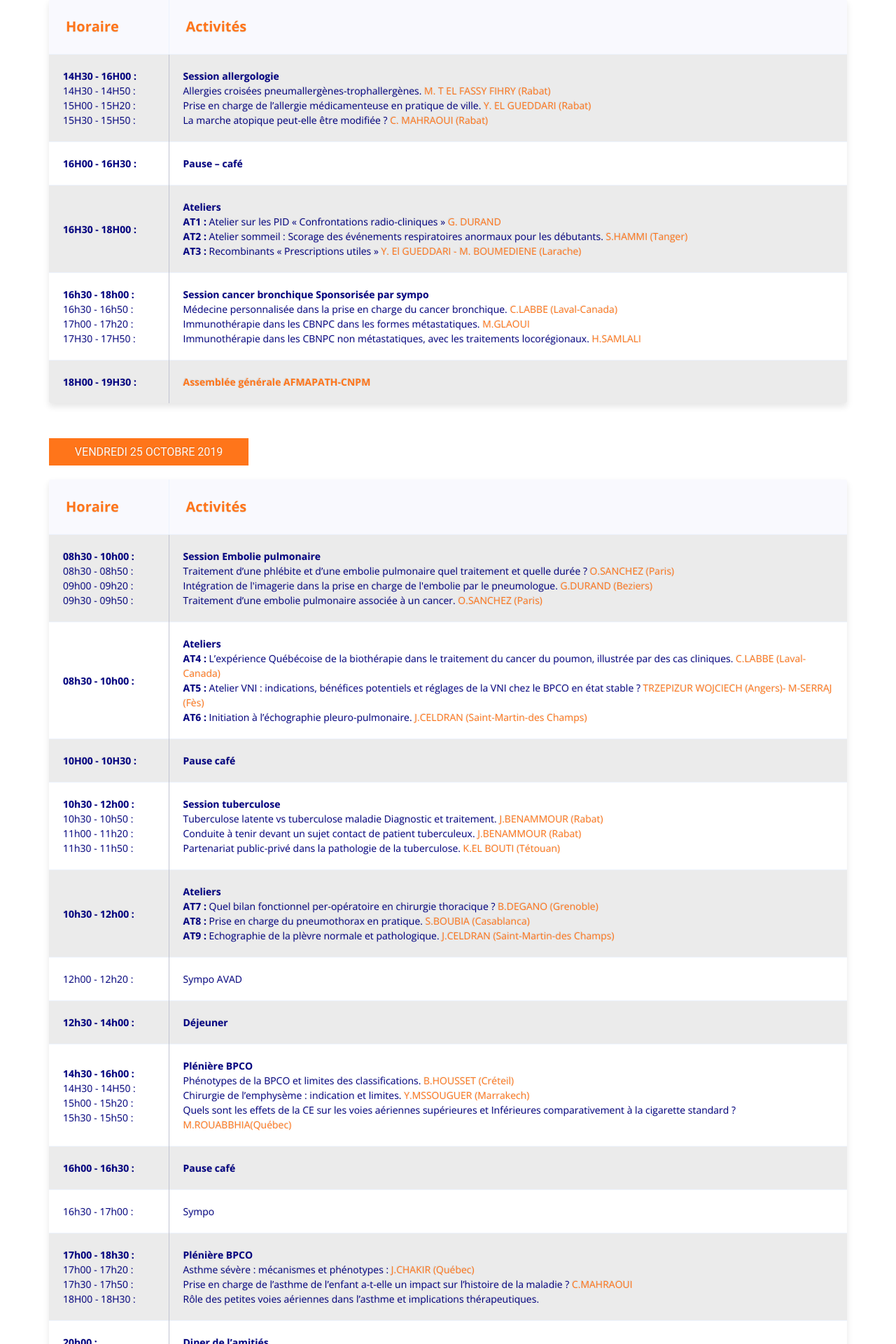
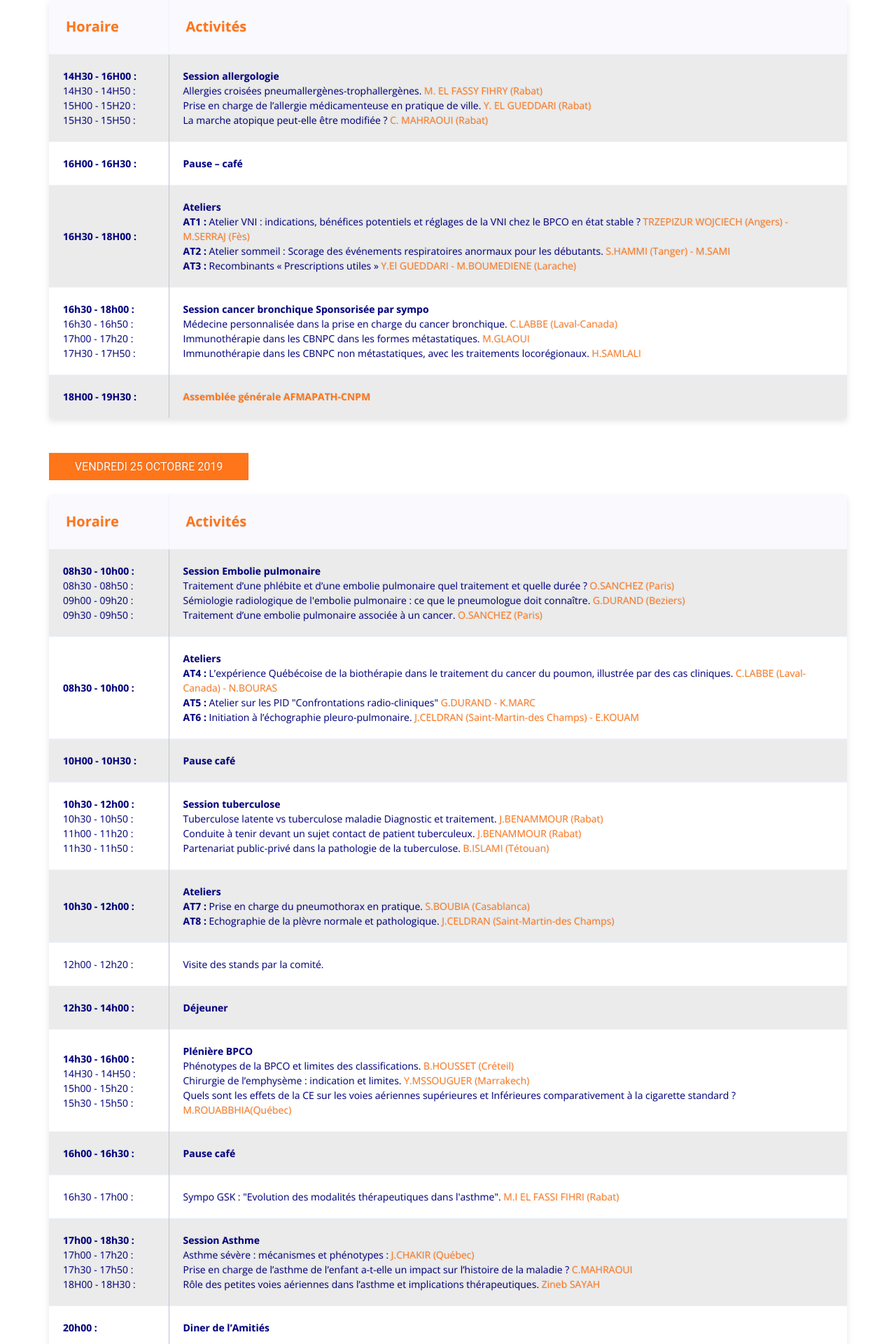
Before and after one commit to LifosForLifo/AFMAPATH, a Nuxt app: page /programme in a window 1280 px wide. Shown: the part 660-2580 px from the top of the page at 70% size. Built offline with nearby package versions, Linux system fonts and the light colour scheme.

Commit message:
add img_president and update mot_president

```diff
--- a/components/Footer.vue
+++ b/components/Footer.vue
@@ -86,7 +86,7 @@
                   <!-- Link back to Colorlib can't be removed. Template is licensed under CC BY 3.0. -->
                   Copyright &copy;
                   <i class="ti-heart" aria-hidden="true"></i> by
-                  <a href="#">LifoForLifos</a>
+                  <a href="#">Presperso</a>
                   <!-- Link back to Colorlib can't be removed. Template is licensed under CC BY 3.0. -->
                 </p>
               </div>
--- a/pages/mot-du-president.vue
+++ b/pages/mot-du-president.vue
@@ -14,6 +14,7 @@
                   <ul class="list cat-list">
                     <li class="font-weight-bold color-orange">Président :</li>
                     <li class="color-blue">Mohammed EL IBRAHIMI</li>
+                    <li> <img src="~assets/img/comites/president.jpeg" class="comite_img" alt=""> </li>
 
                     <li class="font-weight-bold color-orange mt-4">Vice-président :</li>
                     <li class="color-blue">Abdelilah TEBAY</li>
@@ -106,4 +107,11 @@ export default {
 .blog_right_sidebar .list .cat-list {
   font-family: "Open Sans", sans-serif !important;
 }
+
+.comite_img {
+    border-radius: 50%;
+    width: 150px;
+    height: 150px;
+    border: 1px solid #000080;
+}
 </style>
--- a/pages/programme.vue
+++ b/pages/programme.vue
@@ -27,7 +27,7 @@
               <div class="font-weight-bold">Session allergologie</div>
               <div>
                 Allergies croisées pneumallergènes-trophallergènes.
-                <span>M. T EL FASSY FIHRY (Rabat)</span>
+                <span>M. EL FASSY FIHRY (Rabat)</span>
               </div>
               <div>
                 Prise en charge de l’allergie médicamenteuse en pratique de ville.
@@ -49,18 +49,18 @@
               <div class="font-weight-bold">Ateliers</div>
               <div>
                 <span class="font-weight-bold color-blue">AT1 :</span>
-                Atelier sur les PID « Confrontations radio-cliniques »
-                <span>G. DURAND</span>
+                Atelier VNI : indications, bénéfices potentiels et réglages de la VNI chez le BPCO en état stable ?
+                <span>TRZEPIZUR WOJCIECH (Angers) - M.SERRAJ (Fès)</span>
               </div>
               <div>
                 <span class="font-weight-bold color-blue">AT2 :</span>
                 Atelier sommeil : Scorage des événements respiratoires anormaux pour les débutants.
-                <span>S.HAMMI (Tanger)</span>
+                <span>S.HAMMI (Tanger) - M.SAMI</span>
               </div>
               <div>
                 <span class="font-weight-bold color-blue">AT3 :</span>
                 Recombinants « Prescriptions utiles »
-                <span>Y. El GUEDDARI - M. BOUMEDIENE (Larache)</span>
+                <span>Y.El GUEDDARI - M.BOUMEDIENE (Larache)</span>
               </div>
             </td>
           </tr>
@@ -120,7 +120,7 @@
                 <span>O.SANCHEZ (Paris)</span>
               </div>
               <div>
-                Intégration de l'imagerie dans la prise en charge de l'embolie par le pneumologue.
+                Sémiologie radiologique de l'embolie pulmonaire : ce que le pneumologue doit connaître.
                 <span>G.DURAND (Beziers)</span>
               </div>
               <div>
@@ -136,17 +136,17 @@
               <div>
                 <span class="font-weight-bold color-blue">AT4 :</span>
                 L’expérience Québécoise de la biothérapie dans le traitement du cancer du poumon, illustrée par des cas cliniques.
-                <span>C.LABBE (Laval-Canada)</span>
+                <span>C.LABBE (Laval-Canada) - N.BOURAS</span>
               </div>
               <div>
                 <span class="font-weight-bold color-blue">AT5 :</span>
-                Atelier VNI : indications, bénéfices potentiels et réglages de la VNI chez le BPCO en état stable ?
-                <span>TRZEPIZUR WOJCIECH (Angers)- M-SERRAJ (Fès)</span>
+                Atelier sur les PID "Confrontations radio-cliniques"
+                <span>G.DURAND - K.MARC</span>
               </div>
               <div>
                 <span class="font-weight-bold color-blue">AT6 :</span>
                 Initiation à l’échographie pleuro-pulmonaire.
-                <span>J.CELDRAN (Saint-Martin-des Champs)</span>
+                <span>J.CELDRAN (Saint-Martin-des Champs) - E.KOUAM</span>
               </div>
             </td>
           </tr>
@@ -173,7 +173,7 @@
               </div>
               <div>
                 Partenariat public-privé dans la pathologie de la tuberculose.
-                <span>K.EL BOUTI (Tétouan)</span>
+                <span>B.ISLAMI (Tétouan)</span>
               </div>
             </td>
           </tr>
@@ -183,16 +183,11 @@
               <div class="font-weight-bold">Ateliers</div>
               <div>
                 <span class="font-weight-bold color-blue">AT7 :</span>
-                Quel bilan fonctionnel per-opératoire en chirurgie thoracique ?
-                <span>B.DEGANO (Grenoble)</span>
-              </div>
-              <div>
-                <span class="font-weight-bold color-blue">AT8 :</span>
                 Prise en charge du pneumothorax en pratique.
                 <span>S.BOUBIA (Casablanca)</span>
               </div>
               <div>
-                <span class="font-weight-bold color-blue">AT9 :</span>
+                <span class="font-weight-bold color-blue">AT8 :</span>
                 Echographie de la plèvre normale et pathologique.
                 <span>J.CELDRAN (Saint-Martin-des Champs)</span>
               </div>
@@ -200,7 +195,7 @@
           </tr>
           <tr>
             <td class="text-left">12h00 - 12h20 :</td>
-            <td class="text-left">Sympo AVAD</td>
+            <td class="text-left">Visite des stands par la comité.</td>
           </tr>
           <tr>
             <td class="text-left font-weight-bold">12h30 - 14h00 :</td>
@@ -235,7 +230,12 @@
           </tr>
           <tr>
             <td class="text-left">16h30 - 17h00 :</td>
-            <td class="text-left">Sympo</td>
+            <td class="text-left">
+                <div>
+                    Sympo GSK : "Evolution des modalités thérapeutiques dans l'asthme".
+                    <span>M.I EL FASSI FIHRI (Rabat)</span>
+                </div>
+            </td>
           </tr>
           <tr>
             <td class="text-left">
@@ -245,7 +245,7 @@
               <div>18H00 - 18H30 :</div>
             </td>
             <td class="text-left">
-              <div class="font-weight-bold">Plénière BPCO</div>
+              <div class="font-weight-bold">Session Asthme</div>
               <div>
                 Asthme sévère : mécanismes et phénotypes :
                 <span>J.CHAKIR (Québec)</span>
@@ -254,12 +254,15 @@
                 Prise en charge de l’asthme de l’enfant a-t-elle un impact sur l’histoire de la maladie ?
                 <span>C.MAHRAOUI</span>
               </div>
-              <div>Rôle des petites voies aériennes dans l’asthme et implications thérapeutiques.</div>
+              <div>
+                  Rôle des petites voies aériennes dans l’asthme et implications thérapeutiques.
+                  <span>Zineb SAYAH</span>
+              </div>
             </td>
           </tr>
           <tr>
             <td class="text-left font-weight-bold">20h00 :</td>
-            <td class="text-left font-weight-bold">Diner de l’amitiés</td>
+            <td class="text-left font-weight-bold">Diner de l’Amitiés</td>
           </tr>
         </tbody>
       </table>
@@ -300,7 +303,7 @@
               </div>
               <div>
                 Recommandations et actualités thérapeutiques de la FPI.
-                <span>B.AGUILANIU(Grenoble)</span> - Sympo
+                <span>Anne Sophie GAMEZ (Grenoble)</span> - Sympo
               </div>
             </td>
           </tr>
@@ -309,18 +312,19 @@
             <td class="text-left">
               <div class="font-weight-bold">Ateliers</div>
               <div>
-                <span class="font-weight-bold color-blue">AT11 :</span>
+                <span class="font-weight-bold color-blue">AT9 :</span>
                 Traitement des troubles respiratoires obstructifs du sommeil de l’enfant.
-                <span>R.CLAVEL-A.ROBERT-C.FERRET (Montpellier)</span>
+                <span>R.CLAVEL - C.FERRET (Montpellier)</span>
               </div>
               <div>
-                <span class="font-weight-bold color-blue">AT12 :</span>
+                <span class="font-weight-bold color-blue">AT10 :</span>
                 VO2Max en pratique.
-                <span>B.AGUILANIU</span>
+                <!-- <span>B.AGUILANIU</span> -->
               </div>
               <div>
-                <span class="font-weight-bold color-blue">AT13 :</span>
+                <span class="font-weight-bold color-blue">AT11 :</span>
                 PGV en pratique.
+                <span>M.EL IBRAHIMI (Casablanca)</span>
               </div>
             </td>
           </tr>
@@ -330,7 +334,7 @@
           </tr>
           <tr>
             <td class="text-left">10h30 - 11h00 :</td>
-            <td class="text-left">Symposium</td>
+            <td class="text-left">Symposium IM ALLIANCE. S.ZOUHAIR</td>
           </tr>
           <tr>
             <td class="text-left">
@@ -360,19 +364,19 @@
             <td class="text-left">
               <div class="font-weight-bold">Ateliers</div>
               <div>
-                <span class="font-weight-bold color-blue">AT14 :</span>
+                <span class="font-weight-bold color-blue">AT12 :</span>
                 Poumon des toxicomanes en imagerie.
-                <span>S.BOMMART (Montpellier)</span>
+                <span>S.BOMMART (Montpellier) - B.LOTFI</span>
               </div>
               <div>
-                <span class="font-weight-bold color-blue">AT15 :</span>
+                <span class="font-weight-bold color-blue">AT13 :</span>
                 Conduite à tenir devant une réaction anaphylactique en cabinet de ville.
-                <span>M.BOUMEDIENE–A.TEBAY</span>
+                <span>M.BOUMEDIENE - A.TEBAY</span>
               </div>
               <div>
-                <span class="font-weight-bold color-blue">AT16 :</span>
-                Intégration de l’imagerie dans la prise en charge de l’embolie par le pneumologue.
-                <span>G.DURAND</span>
+                <span class="font-weight-bold color-blue">AT14 :</span>
+                Embolie pulmonaire : intégration de l’imagerie dans la prise en charge de l’embolie par le pneumologue.
+                <span>G.DURAND - M.NAJID</span>
               </div>
             </td>
           </tr>
```
Also changed, not shown: assets/img/comites/president.jpeg (added).
